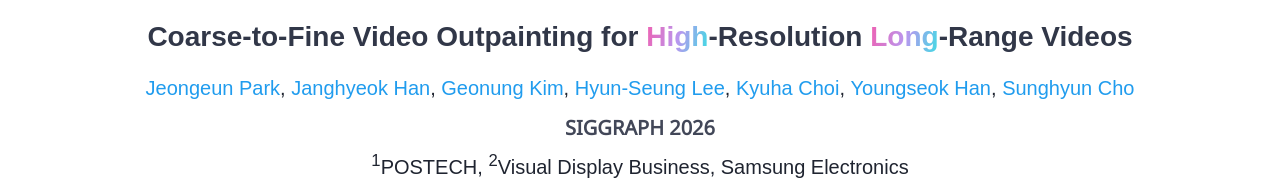
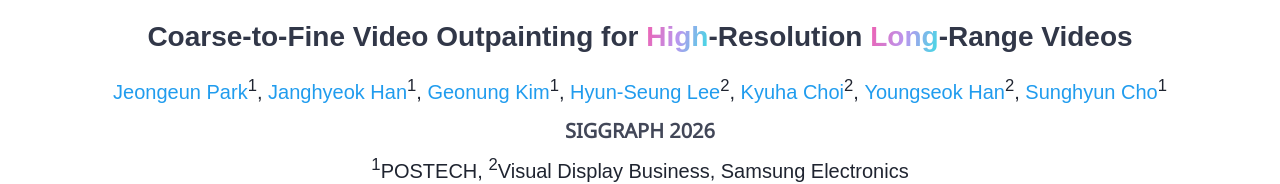
Before and after one commit to koyy001/koyy001.github.io, a plain HTML site: page Publications/hl-outpaint.html in a window 1280 px wide. Shown: the part 157-341 px from the top of the page. Drawn offline with Linux system fonts and the light colour scheme; some icons are missing; a web font is replaced by a local one.

Commit message:
Add author affiliations and fix BibTeX to inproceedings on HL-OutPaint page
Co-Authored-By: Claude Opus 4.7 (1M context) <noreply@anthropic.com>

```diff
--- a/Publications/hl-outpaint.html
+++ b/Publications/hl-outpaint.html
@@ -45,13 +45,13 @@
           </div>
 
           <div class="is-size-5 publication-authors">
-            <span class="author-block"><a href="https://koyy001.github.io/" target="_blank" rel="noopener noreferrer">Jeongeun Park</a>,</span>
-            <span class="author-block"><a href="https://cg.postech.ac.kr/" target="_blank" rel="noopener noreferrer">Janghyeok Han</a>,</span>
-            <span class="author-block"><a href="https://kimgeonung.github.io/" target="_blank" rel="noopener noreferrer">Geonung Kim</a>,</span>
-            <span class="author-block"><a href="https://www.samsung-dxrecruit.com/dept/detail/C0001" target="_blank" rel="noopener noreferrer">Hyun-Seung Lee</a>,</span>
-            <span class="author-block"><a href="https://www.samsung-dxrecruit.com/dept/detail/C0001" target="_blank" rel="noopener noreferrer">Kyuha Choi</a>,</span>
-            <span class="author-block"><a href="https://www.samsung-dxrecruit.com/dept/detail/C0001" target="_blank" rel="noopener noreferrer">Youngseok Han</a>,</span>
-            <span class="author-block"><a href="https://www.scho.pe.kr/" target="_blank" rel="noopener noreferrer">Sunghyun Cho</a></span>
+            <span class="author-block"><a href="https://koyy001.github.io/" target="_blank" rel="noopener noreferrer">Jeongeun Park</a><sup>1</sup>,</span>
+            <span class="author-block"><a href="https://cg.postech.ac.kr/" target="_blank" rel="noopener noreferrer">Janghyeok Han</a><sup>1</sup>,</span>
+            <span class="author-block"><a href="https://kimgeonung.github.io/" target="_blank" rel="noopener noreferrer">Geonung Kim</a><sup>1</sup>,</span>
+            <span class="author-block"><a href="https://www.samsung-dxrecruit.com/dept/detail/C0001" target="_blank" rel="noopener noreferrer">Hyun-Seung Lee</a><sup>2</sup>,</span>
+            <span class="author-block"><a href="https://www.samsung-dxrecruit.com/dept/detail/C0001" target="_blank" rel="noopener noreferrer">Kyuha Choi</a><sup>2</sup>,</span>
+            <span class="author-block"><a href="https://www.samsung-dxrecruit.com/dept/detail/C0001" target="_blank" rel="noopener noreferrer">Youngseok Han</a><sup>2</sup>,</span>
+            <span class="author-block"><a href="https://www.scho.pe.kr/" target="_blank" rel="noopener noreferrer">Sunghyun Cho</a><sup>1</sup></span>
           </div>
 
           <div class="is-size-5 publication-venue">
@@ -455,11 +455,12 @@
 <section class="section" id="BibTeX">
   <div class="container is-max-desktop content">
     <h2 class="title">BibTeX</h2>
-    <pre><code>@article{HLOutPaint,
+    <pre><code>@inproceedings{HLOutPaint,
   author    = {Park, Jeongeun and Han, Janghyeok and Kim, Geonung and Lee, Hyun-Seung and Choi, Kyuha and Han, Youngseok and Cho, Sunghyun},
   title     = {HL-OutPaint: Coarse-to-Fine Video Outpainting for High-Resolution Long-Range Videos},
-  journal   = {SIGGRAPH},
   year      = {2026},
+  booktitle = {Proceedings of the Special Interest Group on Computer Graphics and Interactive Techniques Conference Conference Papers},
+  series    = {SIGGRAPH Conference Papers '26}
 }</code></pre>
   </div>
 </section>
```
